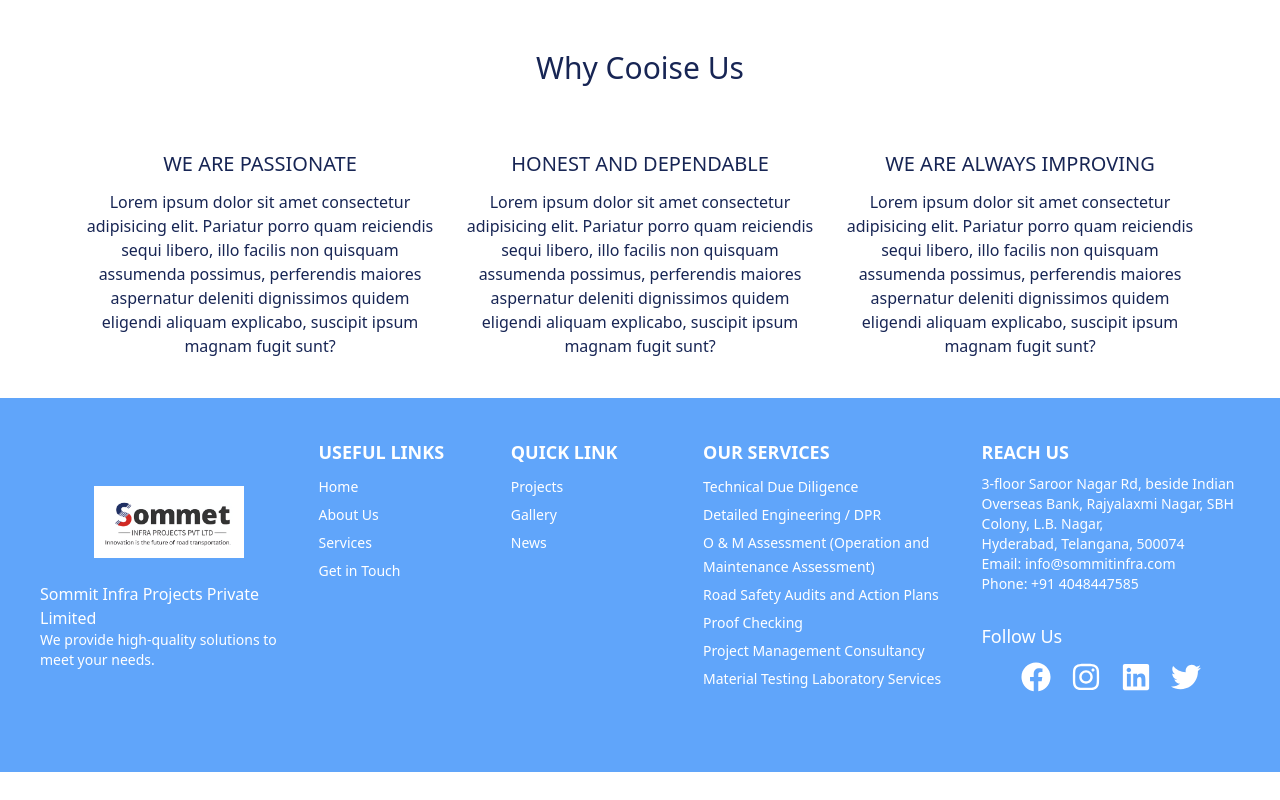
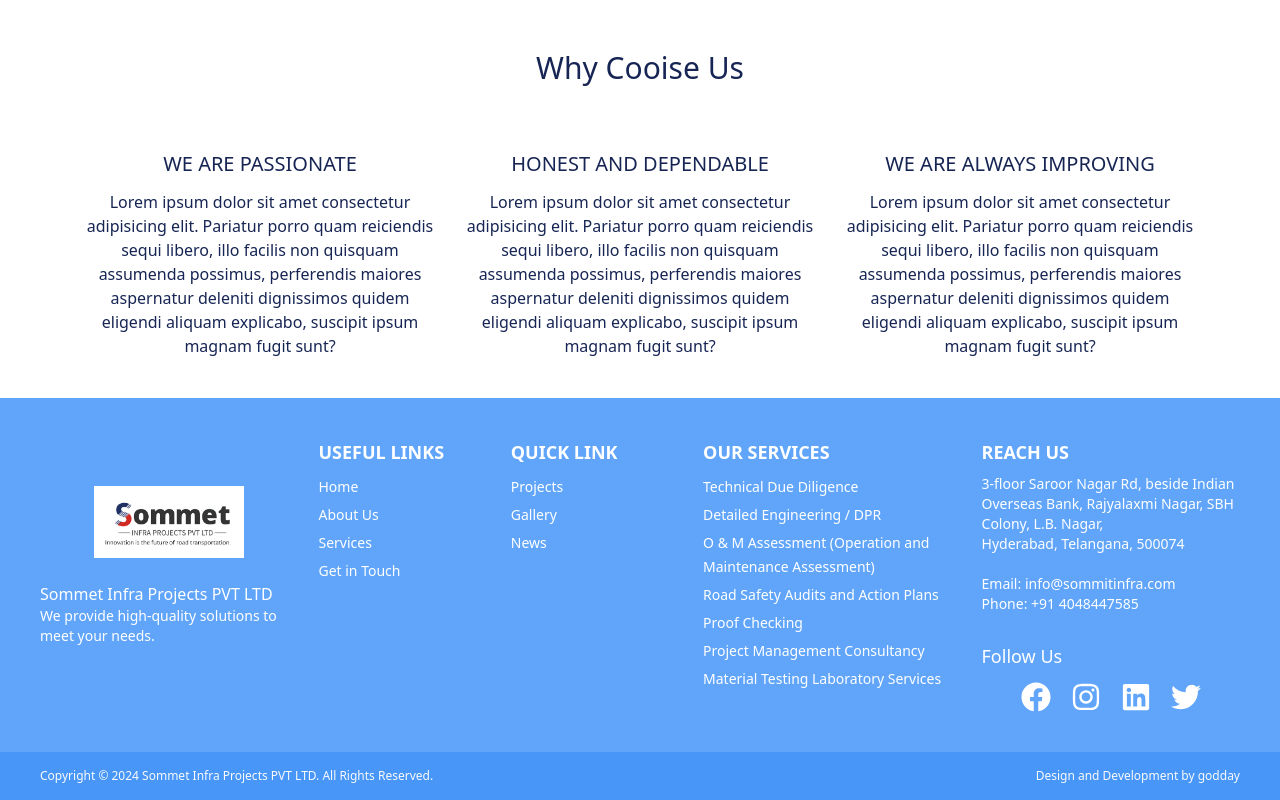
Before and after one commit to vikaskushwah738/somment_infa_Projects, a Next.js app: page / in a window 1280 px wide. Shown: the part 2369-3169 px from the top of the page. Before the commit the page ends 3141 px from the top, so only its background shows below. Built offline with nearby package versions, Linux system fonts and the light colour scheme.

Commit message:
updates in fooetr section

```diff
--- a/components/Footer.tsx
+++ b/components/Footer.tsx
@@ -1,14 +1,14 @@
 import Image from 'next/image';
 import Logo from '@/public/sommet-logo.png'
 import Link from 'next/link';
-import { FaFacebook, FaInstagram, FaLinkedin, FaTwitter, FaPinterest } from 'react-icons/fa';
+import { FaFacebook, FaInstagram, FaLinkedin, FaTwitter } from 'react-icons/fa';
 export default function Footer() {
     return (
-        <footer className="bg-blue-400 text-white">
-            <div className="p-2 md:px-10 md:py-10 grid px-5 md:grid-cols-[1.5fr_1fr_1fr_1.5fr_1.5fr] gap-5">
+        <footer className=" text-white">
+            <div className="bg-blue-400 md:px-10 md:pt-10 md:py-0 py-5 grid px-5 md:grid-cols-[1.5fr_1fr_1fr_1.5fr_1.5fr] gap-5">
 
                 {/* Logo and Description */}
-                <section className="mb-12 md:mb-0">
+                <section className="mb-6 md:mb-0">
                     <div className="flex justify-center pb-6 pt-12">
                         <Image
                             src={Logo}
@@ -17,7 +17,7 @@ export default function Footer() {
                             width={150}
                         />
                     </div>
-                    <p className="txt-lg font-medium">Sommit Infra Projects Private Limited</p>
+                    <p className="txt-lg font-medium">Sommet Infra Projects PVT LTD</p>
                     <p className="text-sm">We provide high-quality solutions to meet your needs.</p>
                 </section>
 
@@ -60,10 +60,10 @@ export default function Footer() {
                 </section>
 
                 {/* <!-- Reach Us --> */}
-                <section className="mb-16 md:mb-0">
+                <section className="mb-6 md:mb-0">
                     <h4 className="text-lg font-semibold mb-2">REACH US</h4>
                     <p className="text-sm">3-floor Saroor Nagar Rd, beside Indian Overseas Bank, Rajyalaxmi Nagar, SBH Colony, L.B. Nagar,<br />Hyderabad, Telangana, 500074</p>
-                    <p className="text-sm">Email: info@sommitinfra.com</p>
+                    <p className="text-sm pt-5">Email: info@sommitinfra.com</p>
                     <p className="text-sm">Phone: +91 4048447585</p>
                     <h5 className='pt-7 font-medium text-lg'>Follow Us</h5>
                     <div className="flex gap-5 justify-center items-center mb-10 pt-3">
@@ -107,6 +107,10 @@ export default function Footer() {
                 </section>
 
             </div>
+            <div className='bg-[#4897f8] lg:h-12 h-20 text-gray-50 lg:flex items-center lg:justify-between md:px-10 px-5 lg:py-0 py-3 '>
+            <p className='text-xs'>Copyright © 2024 Sommet Infra Projects PVT LTD. All Rights Reserved.</p>
+            <p className='text-xs lg:pt-0 pt-3'>Design and Development by godday</p>
+            </div>
         </footer>
 
 
```
